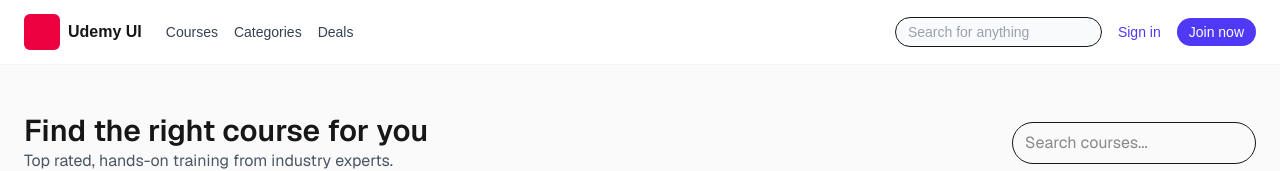
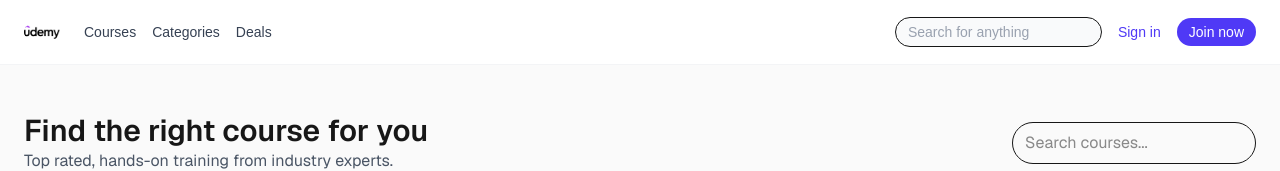
Before and after one commit to sherqo/udemy-clone, a Next.js app: page / in a window 1280 px wide. Shown: the top 171 px of the page. Built offline with nearby package versions, Linux system fonts and the light colour scheme.

Commit message:
my new lovely navbar

```diff
--- a/components/Navbar.tsx
+++ b/components/Navbar.tsx
@@ -1,4 +1,5 @@
 import Link from 'next/link';
+import Image from 'next/image';
 
 export default function Navbar() {
   return (
@@ -7,8 +8,7 @@
         <div className="flex h-16 items-center justify-between">
           <div className="flex items-center gap-6">
             <Link href="/" className="flex items-center gap-2">
-              <div className="h-9 w-9 rounded-md bg-rose-600" aria-hidden />
-              <span className="font-semibold">Udemy UI</span>
+              <Image src="/logo.png" alt="Udemy logo" width={36} height={36} className="rounded-md" />
             </Link>
             <nav className="hidden gap-4 md:flex text-sm text-gray-700">
               <Link href="/courses" className="hover:text-black">
```
Also changed, not shown: public/logo.png (added).
